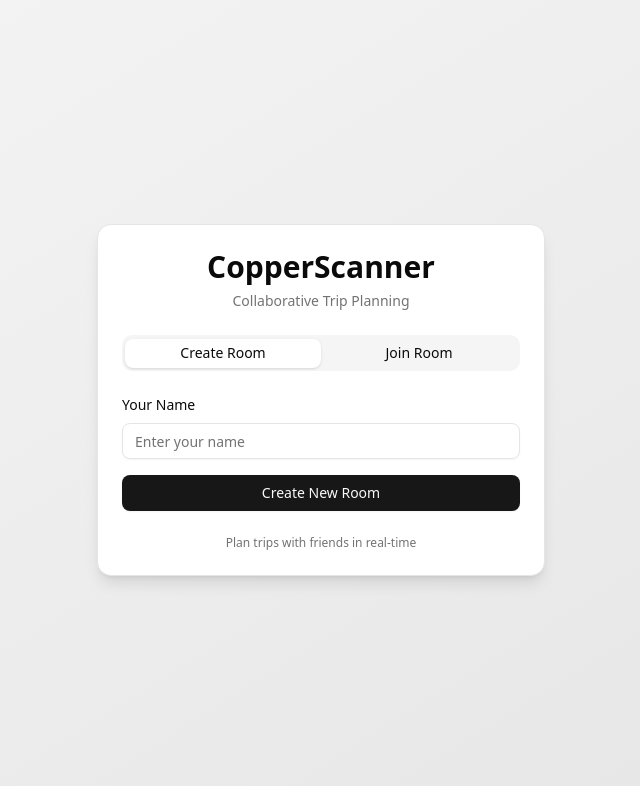
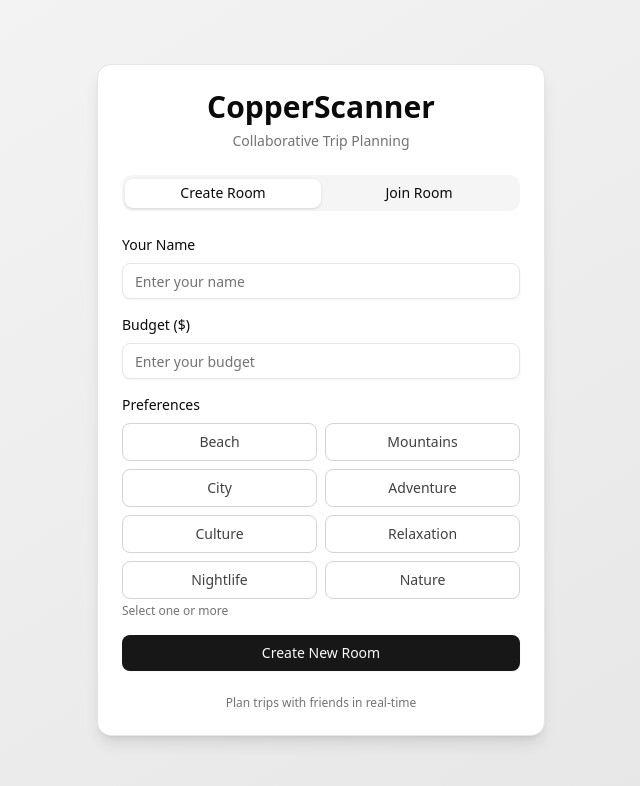
Before and after one commit to SpaceMercury/CopperScanner, a Next.js app in the folder copperscanner-app/: page / in a window 1280 px wide. Shown: the top 786 px of the page, without its empty margins (319-959 px from the left). Built offline with nearby package versions, Linux system fonts and the light colour scheme.

Commit message:
budget i suppose

```diff
--- a/copperscanner-app/src/app/page.tsx
+++ b/copperscanner-app/src/app/page.tsx
@@ -14,16 +14,36 @@ import { useRouter } from "next/navigation";
 export default function Home() {
   const [playerName, setPlayerName] = useState("");
   const [roomId, setRoomId] = useState("");
+  const [budget, setBudget] = useState("");
+  const [preferences, setPreferences] = useState<string[]>([]);
   const router = useRouter();
+
+  const preferenceOptions = [
+    "Beach",
+    "Mountains",
+    "City",
+    "Adventure",
+    "Culture",
+    "Relaxation",
+    "Nightlife",
+    "Nature",
+  ];
 
   const handleCreateRoom = () => {
     if (!playerName) {
       toast.error("Please enter your name");
       return;
     }
-
+    if (!budget || isNaN(Number(budget)) || Number(budget) <= 0) {
+      toast.error("Please enter a valid budget");
+      return;
+    }
+    if (preferences.length === 0) {
+      toast.error("Please select at least one preference");
+      return;
+    }
     const newRoomId = uuidv4().substring(0, 8);
-    router.push(`/room/${newRoomId}?name=${encodeURIComponent(playerName)}&host=true`);
+    router.push(`/room/${newRoomId}?name=${encodeURIComponent(playerName)}&host=true&budget=${encodeURIComponent(budget)}&preferences=${encodeURIComponent(preferences.join(","))}`);
   };
 
   const handleJoinRoom = () => {
@@ -31,13 +51,19 @@ export default function Home() {
       toast.error("Please enter your name");
       return;
     }
-
     if (!roomId) {
       toast.error("Please enter a room ID");
       return;
     }
-
-    router.push(`/room/${roomId}?name=${encodeURIComponent(playerName)}&host=false`);
+    if (!budget || isNaN(Number(budget)) || Number(budget) <= 0) {
+      toast.error("Please enter a valid budget");
+      return;
+    }
+    if (preferences.length === 0) {
+      toast.error("Please select at least one preference");
+      return;
+    }
+    router.push(`/room/${roomId}?name=${encodeURIComponent(playerName)}&host=false&budget=${encodeURIComponent(budget)}&preferences=${encodeURIComponent(preferences.join(","))}`);
   };
 
   return (
@@ -70,6 +96,38 @@ export default function Home() {
                       onChange={(e) => setPlayerName(e.target.value)}
                     />
                   </div>
+                  <div>
+                    <label htmlFor="createBudget" className="block text-sm font-medium mb-2">
+                      Budget ($)
+                    </label>
+                    <Input
+                      id="createBudget"
+                      type="number"
+                      min="1"
+                      placeholder="Enter your budget"
+                      value={budget}
+                      onChange={(e) => setBudget(e.target.value)}
+                    />
+                  </div>
+                  <div>
+                    <label className="block text-sm font-medium mb-2">Preferences</label>
+                    <div className="grid grid-cols-2 gap-2 mb-1">
+                      {preferenceOptions.map(opt => (
+                        <button
+                          type="button"
+                          key={opt}
+                          className={`border rounded-md px-3 py-2 text-sm transition-colors ${preferences.includes(opt) ? 'bg-primary text-primary-foreground border-primary' : 'bg-white text-neutral-700 border-neutral-300'} focus:outline-none focus:ring-2 focus:ring-primary`}
+                          onClick={() => {
+                            setPreferences(prev => prev.includes(opt) ? prev.filter(p => p !== opt) : [...prev, opt]);
+                          }}
+                          aria-pressed={preferences.includes(opt)}
+                        >
+                          {opt}
+                        </button>
+                      ))}
+                    </div>
+                    <p className="text-xs text-neutral-500 mt-1">Select one or more</p>
+                  </div>
                   <Button className="w-full" onClick={handleCreateRoom}>
                     Create New Room
                   </Button>
@@ -100,6 +158,38 @@ export default function Home() {
                       onChange={(e) => setRoomId(e.target.value)}
                     />
                   </div>
+                  <div>
+                    <label htmlFor="joinBudget" className="block text-sm font-medium mb-2">
+                      Budget ($)
+                    </label>
+                    <Input
+                      id="joinBudget"
+                      type="number"
+                      min="1"
+                      placeholder="Enter your budget"
+                      value={budget}
+                      onChange={(e) => setBudget(e.target.value)}
+                    />
+                  </div>
+                  <div>
+                    <label className="block text-sm font-medium mb-2">Preferences</label>
+                    <div className="grid grid-cols-2 gap-2 mb-1">
+                      {preferenceOptions.map(opt => (
+                        <button
+                          type="button"
+                          key={opt}
+                          className={`border rounded-md px-3 py-2 text-sm transition-colors ${preferences.includes(opt) ? 'bg-primary text-primary-foreground border-primary' : 'bg-white text-neutral-700 border-neutral-300'} focus:outline-none focus:ring-2 focus:ring-primary`}
+                          onClick={() => {
+                            setPreferences(prev => prev.includes(opt) ? prev.filter(p => p !== opt) : [...prev, opt]);
+                          }}
+                          aria-pressed={preferences.includes(opt)}
+                        >
+                          {opt}
+                        </button>
+                      ))}
+                    </div>
+                    <p className="text-xs text-neutral-500 mt-1">Select one or more</p>
+                  </div>
                   <Button className="w-full" onClick={handleJoinRoom}>
                     Join Room
                   </Button>
--- a/copperscanner-app/src/app/room/[id]/page.tsx
+++ b/copperscanner-app/src/app/room/[id]/page.tsx
@@ -20,11 +20,24 @@ export default function RoomPage() {
   const roomId = params.id as string;
   const playerName = searchParams.get("name") || "Guest";
   const isHost = searchParams.get("host") === "true";
+  const initialBudget = Number(searchParams.get("budget")) || 0;
+  const initialPreferences = (searchParams.get("preferences") || "").split(",").filter(Boolean);
 
   const [message, setMessage] = useState("");
   const [destination, setDestination] = useState({ name: "", country: "", price: 0 });
   const [connecting, setConnecting] = useState(true);
   const [minigameStarted, setMinigameStarted] = useState(false);
+
+  const preferenceOptions = [
+    "Beach",
+    "Mountains",
+    "City",
+    "Adventure",
+    "Culture",
+    "Relaxation",
+    "Nightlife",
+    "Nature",
+  ];
 
   const {
     player,
@@ -59,7 +72,7 @@ export default function RoomPage() {
 
           // Join room
           socket.emit("join-room",
-            { roomId, playerName, isHost },
+            { roomId, playerName, isHost, budget: initialBudget, preferences: initialPreferences },
             (response: any) => {
               if (!mounted) return;
 
@@ -153,9 +166,10 @@ export default function RoomPage() {
         socket.off("connect_error");
         socket.off("disconnect");
       }
-      reset();
+      setTimeout(() => reset(), 0);
+
     };
-  }, [roomId, playerName, isHost]);
+  }, []);
 
   const sendMessage = () => {
     if (!message.trim() || !player) return;
@@ -221,6 +235,12 @@ export default function RoomPage() {
             <Badge variant="outline">Room ID: {roomId}</Badge>
             <Badge>{isConnected ? "Connected" : "Disconnected"}</Badge>
             <Badge variant="secondary">{player.isHost ? "Host" : "Guest"}</Badge>
+          </div>
+          {/* Budget & Preferences Section (read-only) */}
+          <div className="mt-4 p-4 bg-white rounded-lg border max-w-md">
+            <h2 className="font-semibold mb-2">Your Preferences</h2>
+            <div className="mb-1"><span className="font-medium">Budget:</span> ${player.budget}</div>
+            <div className="mb-1"><span className="font-medium">Preferences:</span> {player.preferences?.join(", ") || "None"}</div>
           </div>
           {player.isHost && !minigameStarted && (
             <Button className="mt-4" onClick={handleStartMinigame}>
--- a/copperscanner-app/src/server/socket.ts
+++ b/copperscanner-app/src/server/socket.ts
@@ -10,6 +10,8 @@ export interface Player {
   name: string;
   isHost: boolean;
   votes: string[];
+  budget: number; // NEW
+  preferences: string[]; // NEW
 }
 
 export interface Destination {
@@ -119,7 +121,7 @@ export const initSocketServer = (req: NextApiRequest, res: NextApiResponseServer
       console.error(`[Socket Error] ID: ${socket.id}`, err);
     });
 
-    socket.on('join-room', ({ roomId, playerName, isHost }, callback) => {
+    socket.on('join-room', ({ roomId, playerName, isHost, budget, preferences }, callback) => {
       try {
         console.log(`[Join Room] Attempt: ${playerName} (${socket.id}) joining ${roomId}`);
         socket.join(roomId);
@@ -143,6 +145,8 @@ export const initSocketServer = (req: NextApiRequest, res: NextApiResponseServer
           name: playerName,
           isHost: isJoiningPlayerHost,
           votes: [],
+          budget: typeof budget === 'number' ? budget : 0, // NEW
+          preferences: Array.isArray(preferences) ? preferences : [], // NEW
         };
 
         const existingPlayerIndex = room.players.findIndex((p) => p.id === socket.id);
@@ -156,6 +160,8 @@ export const initSocketServer = (req: NextApiRequest, res: NextApiResponseServer
         } else {
           console.log(`[Player Rejoined/Exists] ${playerName} (${socket.id}) in room ${roomId}. Updating details.`);
           room.players[existingPlayerIndex].name = playerName;
+          room.players[existingPlayerIndex].budget = typeof budget === 'number' ? budget : 0; // NEW
+          room.players[existingPlayerIndex].preferences = Array.isArray(preferences) ? preferences : []; // NEW
           player.isHost = room.players[existingPlayerIndex].isHost;
         }
 
```
